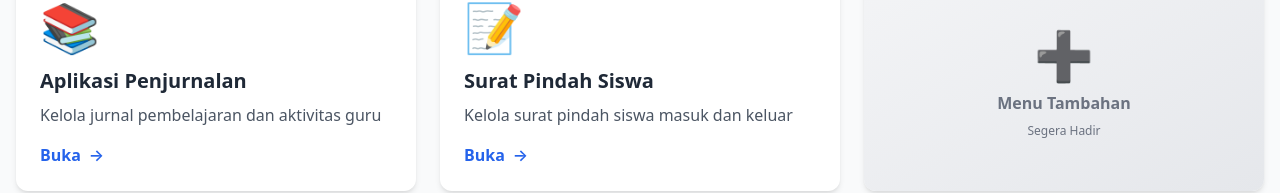
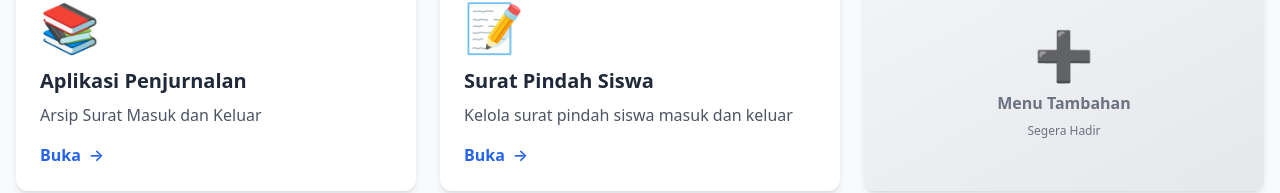
Before and after one commit to pangestu041-droid/arsipsd33utara, a plain HTML site: page index.html in a window 1280 px wide. Shown: the part 217-410 px from the top of the page. Drawn offline with nearby package versions, Linux system fonts and the light colour scheme.

Commit message:
Update index.html

```diff
--- a/index.html
+++ b/index.html
@@ -102,7 +102,7 @@
             <a href="suratmasukkeluar.html" class="menu-card bg-white rounded-xl p-6 shadow-md hover:shadow-xl block animate-fade-in-up" style="animation-delay: 0.1s">
                 <div class="icon-wrapper text-4xl md:text-5xl mb-4">📚</div>
                 <h3 class="text-lg md:text-xl font-bold text-gray-800 mb-2">Aplikasi Penjurnalan</h3>
-                <p class="text-sm md:text-base text-gray-600">Kelola jurnal pembelajaran dan aktivitas guru</p>
+                <p class="text-sm md:text-base text-gray-600">Arsip Surat Masuk dan Keluar</p>
                 <div class="mt-4 text-blue-600 font-semibold flex items-center">
                     <span class="mr-2">Buka</span>
                     <span>→</span>
```
